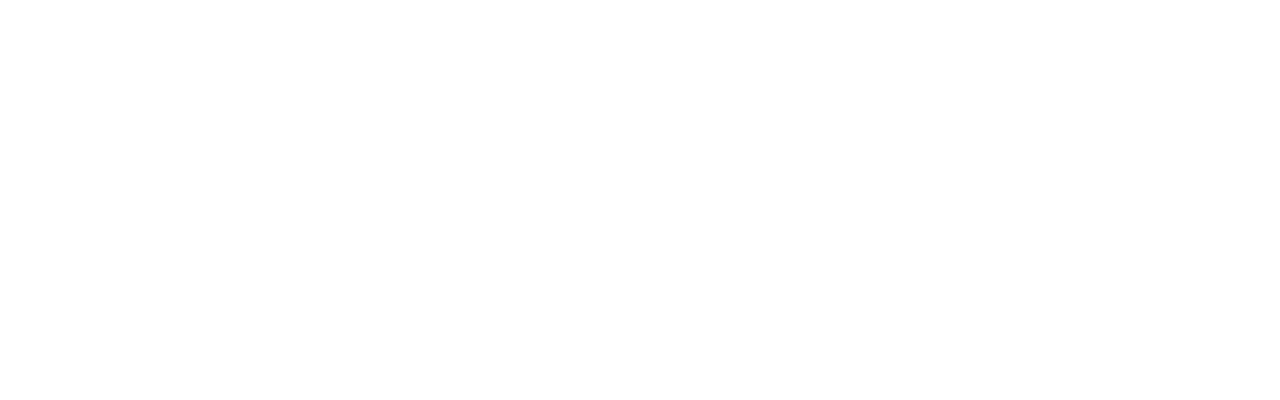
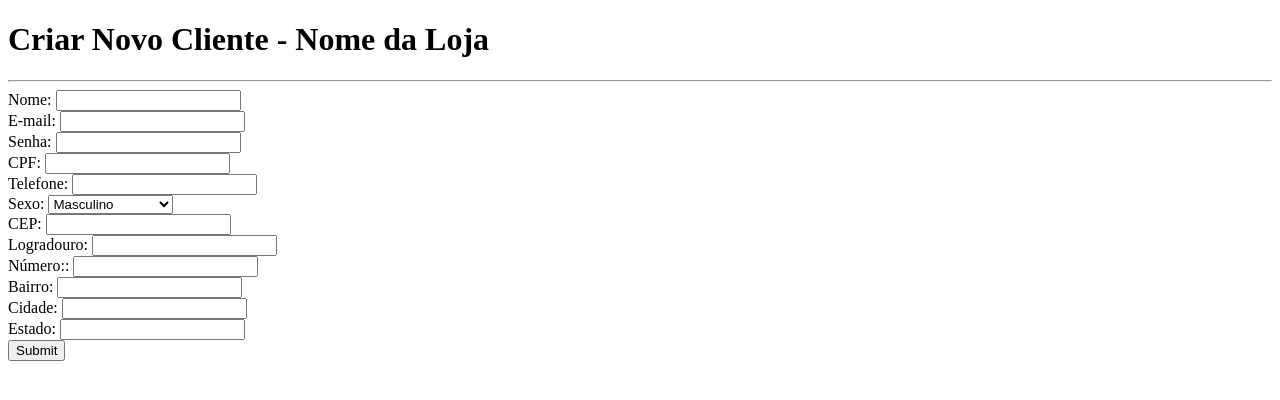
Before and after one commit to VicDeMartini/DW2, a plain HTML site: page AA1/CCliente.html in a window 1280 px wide. Drawn offline with Linux system fonts and the light colour scheme.

Commit message:
Create page for client create
    * Added all fields for client creation
        - type password for protection
	- type select for multiple choice field
	- form with post method

    * Added strong tag for semantic value

```diff
--- a/AA1/CCliente.html
+++ b/AA1/CCliente.html
@@ -0,0 +1,77 @@
+<!DOCTYPE html>
+<html lang="pt-br">
+<head>
+    <meta charset="UTF-8">
+    <meta http-equiv="X-UA-Compatible" content="IE=edge">
+    <meta name="viewport" content="width=device-width, initial-scale-1.0">
+    <title>Criar novo cliente - Nome da Loja</title>
+</head>
+
+<body>
+    <!-- Cabecalho da pagina -->
+    <div class="header">
+        <h1><strong> Criar Novo Cliente - Nome da Loja </strong></h1>
+        <hr>
+    </div>
+
+    <!-- Forms para cadastros -->
+    <div class="formCliente">
+        <form action="api/cadastroCliente" method="post">
+                <label for="nome">Nome:</label>
+                <input type="text" id="nome" name="nome" />
+                <br>
+
+                <label for="email">E-mail:</label>
+                <input type="text" id="email" name="email" />
+                <br>
+
+                <label for="senha">Senha:</label> <!-- Type password para nao mostrar a senha -->
+                <input type="password" id="senha" name="senha" />
+                <br>
+
+                <label for="cpf">CPF:</label>
+                <input type="text" id="cpf" name="cpf" />
+                <br>
+
+                <label for="telefone">Telefone:</label>
+                <input type="text" id="telefone" name="telefone" />
+                <br>
+
+                <label for="sexo">Sexo:</label> <!-- Drop down -->
+                <select id="sexo" name="sexo">
+                    <option value="masculino">Masculino</option>
+                    <option value="feminino">Feminino</option>
+                    <option value="nao-binario">Não Binário</option>
+                    <option value="prefere-nao-dizer">Prefiro Não Dizer</option>
+                </select>
+                <br>
+
+                <label for="cep">CEP:</label>
+                <input type="text" id="cep" name="cep" />
+                <br>
+
+                <label for="logradouro">Logradouro:</label>
+                <input type="text" id="logradouro" name="logradouro" />
+                <br>
+
+                <label for="numero">Número::</label>
+                <input type="text" id="numero" name="numero" />
+                <br>
+
+                <label for="bairro">Bairro:</label>
+                <input type="text" id="bairro" name="bairro" />
+                <br>
+
+                <label for="cidade">Cidade:</label>
+                <input type="text" id="cidade" name="cidade" />
+                <br>
+
+                <label for="estado">Estado:</label>
+                <input type="text" id="estado" name="estado" />
+                <br>
+
+                <input type="submit" id="Cadastrar" />
+        </form>
+    </div>
+
+</body>
```
Also changed, not shown: AA1/RCliente.html (+3 -1 lines).
